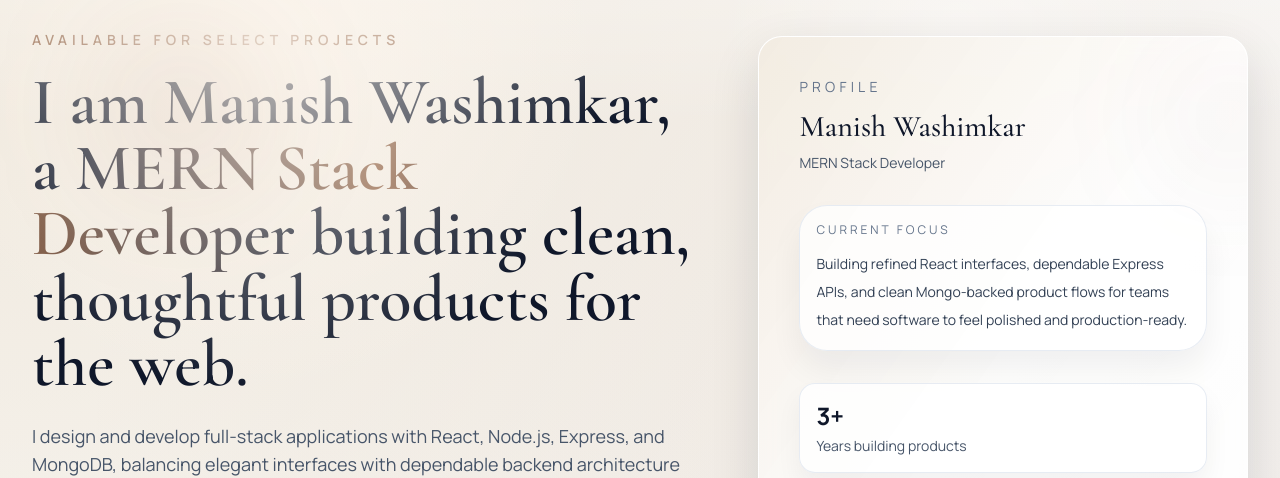
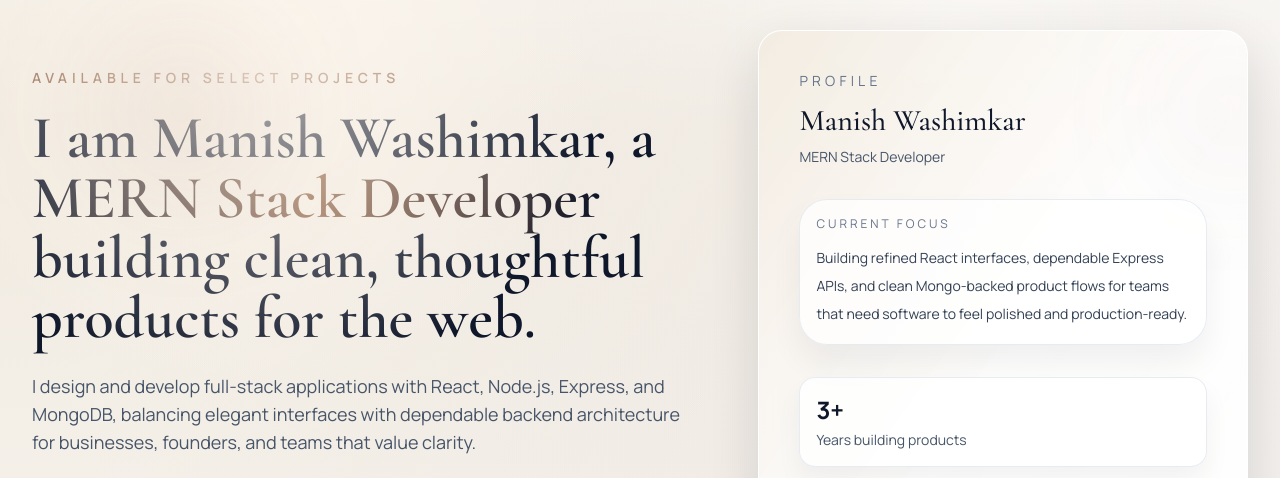
Before and after one commit to manishwashimkar/portfolio, a React (Vite) app in the folder frontend/: page / in a window 1280 px wide. Shown: the part 153-631 px from the top of the page. Built offline with nearby package versions, Linux system fonts and the light colour scheme; no server answers.

Commit message:
adjusted overlapping content

```diff
--- a/frontend/src/components/sections/HeroSection.jsx
+++ b/frontend/src/components/sections/HeroSection.jsx
@@ -19,7 +19,7 @@ const HeroSection = () => (
           Available for select projects
         </motion.p>
         <motion.h1
-          className="mt-4 max-w-4xl font-serif text-4xl font-semibold leading-tight text-slate-900 dark:text-white sm:mt-5 sm:text-5xl lg:text-6xl xl:text-[4.10rem]"
+          className="mt-4 max-w-4xl font-serif text-4xl font-semibold leading-tight text-slate-900 dark:text-white sm:mt-5 sm:text-5xl lg:text-6xl xl:text-[3.75rem]"
           initial={{ opacity: 0, y: 18 }}
           animate={{ opacity: 1, y: 0 }}
           transition={{ duration: 0.55, delay: 0.1 }}
```
